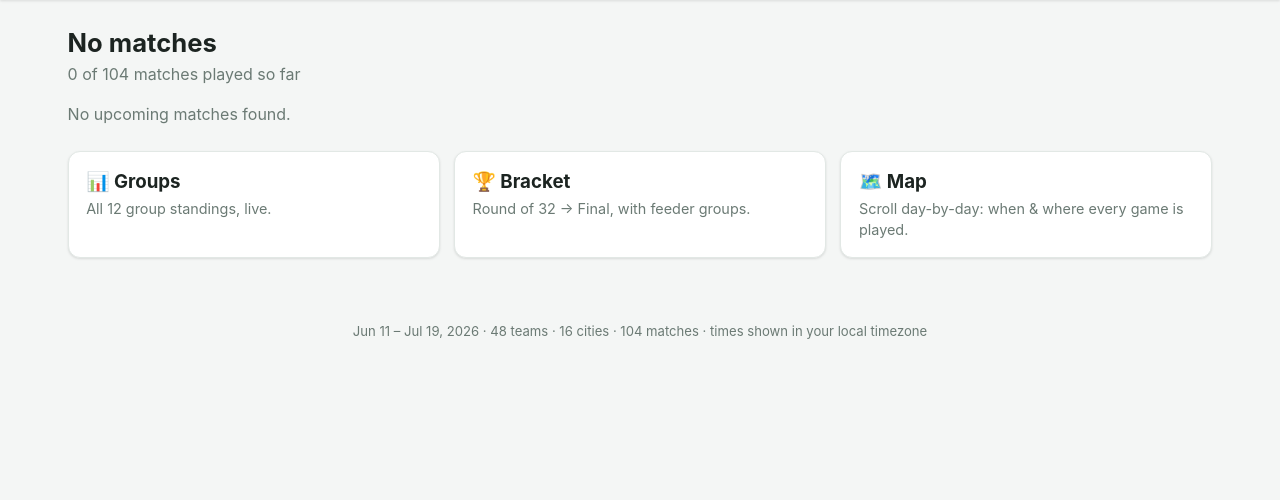
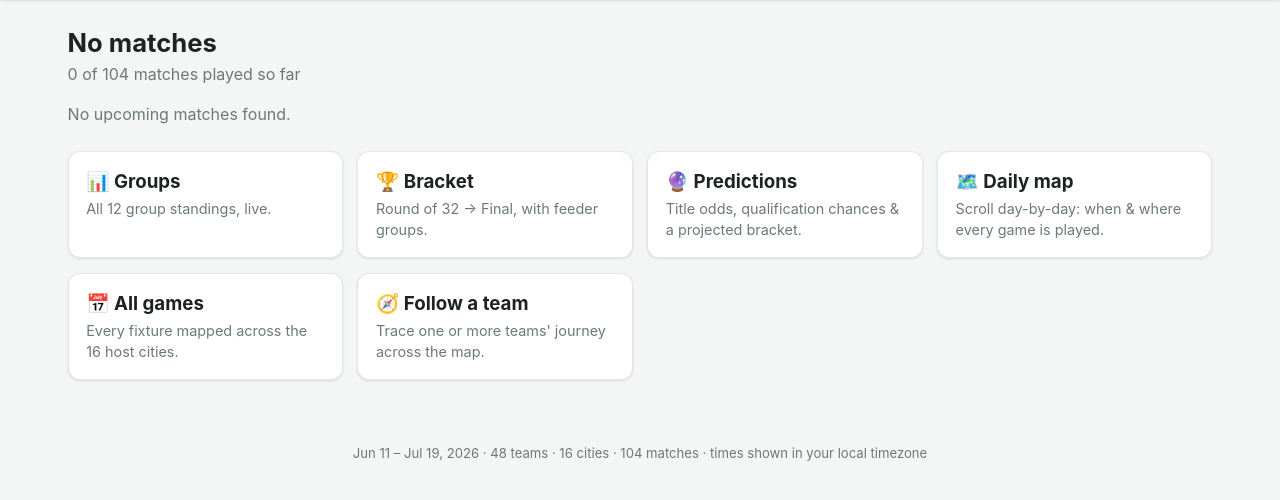
Before and after one commit to joeborrello/world-cup-2026-dashboard, a Flask app: page / in a window 1280 px wide. Shown: the part 55-555 px from the top of the page. Run offline with Flask 3, Linux system fonts and the light colour scheme; data that the repository does not hold is empty.

Commit message:
Add landing-page quicklinks for Predictions, All games, Follow a team
The /worldcup/ quicklinks listed only Groups, Bracket, and Map. Add cards for
the pages built since (Predictions, the schedule map, and the follow-a-team map)
and relabel the daily map to distinguish it from the schedule map — so every
section is reachable from the landing page.

Co-Authored-By: Claude Opus 4.8 <noreply@anthropic.com>

```diff
--- a/templates/index.html
+++ b/templates/index.html
@@ -16,7 +16,10 @@
 <section class="quicklinks">
   <a class="card-link" href="{{ url_for('groups') }}"><h3>📊 Groups</h3><p>All 12 group standings, live.</p></a>
   <a class="card-link" href="{{ url_for('bracket') }}"><h3>🏆 Bracket</h3><p>Round of 32 → Final, with feeder groups.</p></a>
-  <a class="card-link" href="{{ url_for('map_view') }}"><h3>🗺️ Map</h3><p>Scroll day-by-day: when & where every game is played.</p></a>
+  <a class="card-link" href="{{ url_for('predictions_page') }}"><h3>🔮 Predictions</h3><p>Title odds, qualification chances & a projected bracket.</p></a>
+  <a class="card-link" href="{{ url_for('map_view') }}"><h3>🗺️ Daily map</h3><p>Scroll day-by-day: when & where every game is played.</p></a>
+  <a class="card-link" href="{{ url_for('schedule_map') }}"><h3>📅 All games</h3><p>Every fixture mapped across the 16 host cities.</p></a>
+  <a class="card-link" href="{{ url_for('team_map') }}"><h3>🧭 Follow a team</h3><p>Trace one or more teams' journey across the map.</p></a>
 </section>
 {% endblock %}
 
```
